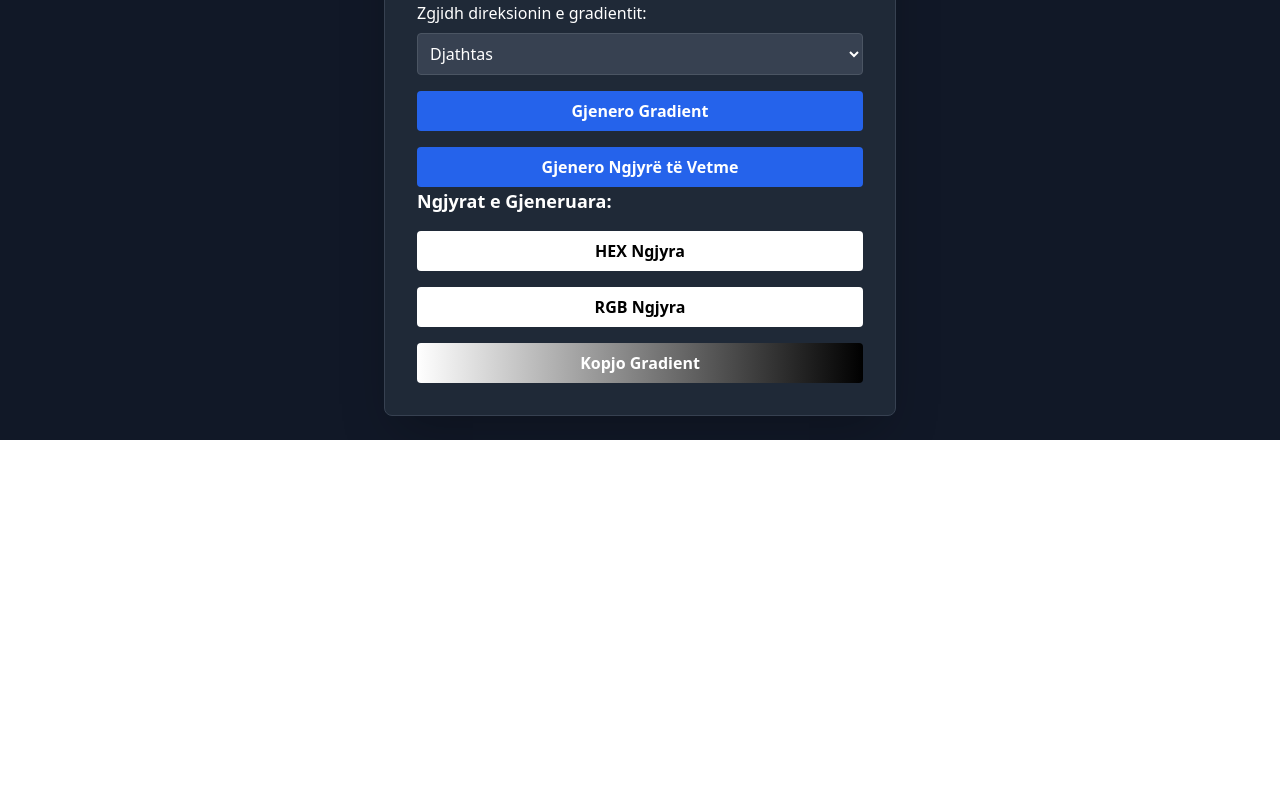
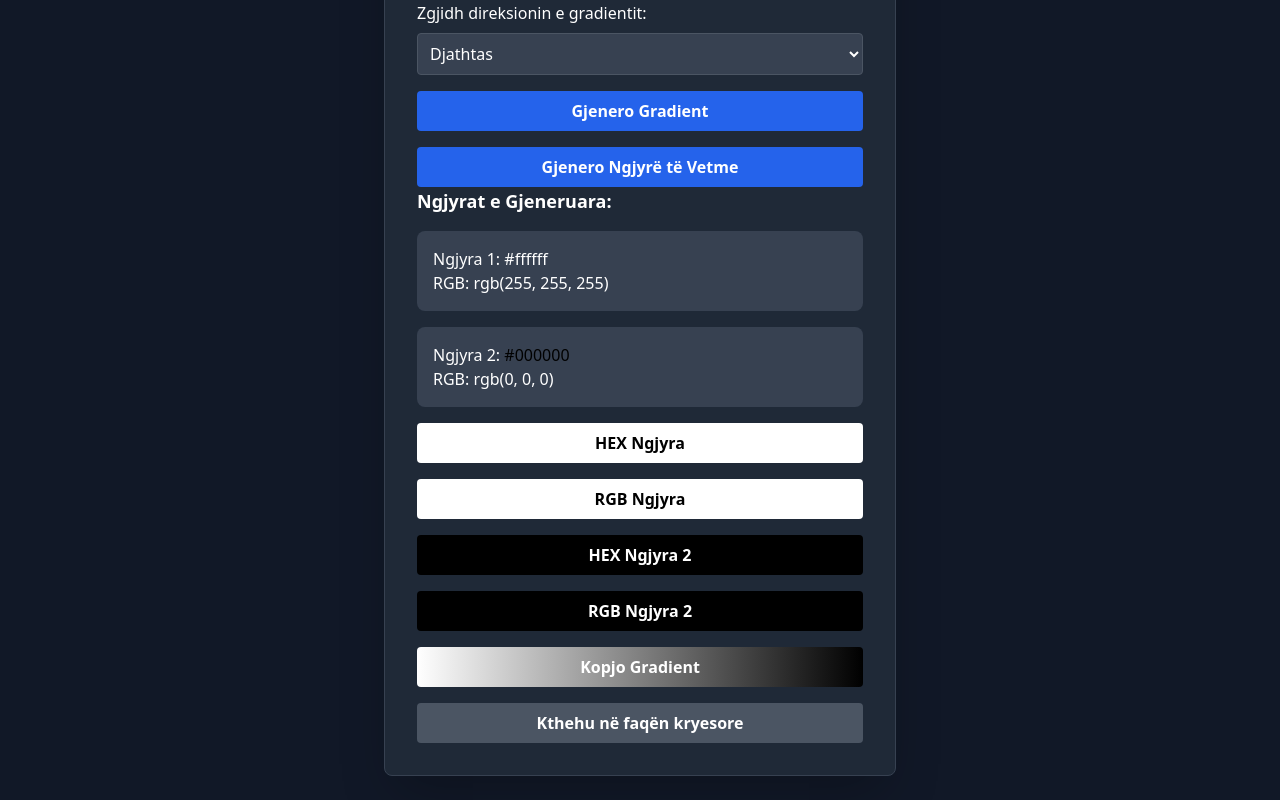
Before and after one commit to genttmaloku/QuickGen, a React (Create React App) app: page /colorgenerator in a window 1280 px wide. Shown: the part 482-1282 px from the top of the page. Before the commit the page ends 922 px from the top, so only its background shows below. Built offline with nearby package versions, Linux system fonts and the light colour scheme.

Commit message:
Tweaks in Color Generator

```diff
--- a/src/components/ColorGenerator.js
+++ b/src/components/ColorGenerator.js
@@ -1,4 +1,4 @@
-import React, { useState } from 'react';
+import React, { useState, useEffect } from 'react';
 
 const ColorGenerator = () => {
   const [color1, setColor1] = useState('#ffffff');
@@ -53,6 +53,12 @@ const ColorGenerator = () => {
     const gradient = `linear-gradient(${direction}, ${color1}, ${color2})`;
     return gradient;
   };
+
+  // UseEffect për të përditësuar ngjyrat e butonave
+  useEffect(() => {
+    setGeneratedColor1(color1);
+    setGeneratedColor2(color2);
+  }, [color1, color2]);
 
   return (
     <div className="flex items-center justify-center min-h-screen bg-gray-900 p-6">
@@ -118,8 +124,6 @@ const ColorGenerator = () => {
               setColor1(newColor1);
               setColor2(newColor2);
               setIsSingleColor(false);
-              setGeneratedColor1(newColor1);
-              setGeneratedColor2(newColor2);
             }}
             className="bg-blue-600 hover:bg-blue-700 text-white font-bold py-2 px-4 rounded focus:outline-none focus:shadow-outline w-full"
           >
@@ -132,8 +136,6 @@ const ColorGenerator = () => {
               setColor1(newColor);
               setColor2(newColor);
               setIsSingleColor(true);
-              setGeneratedColor1(newColor);
-              setGeneratedColor2(null);
             }}
             className="bg-blue-600 hover:bg-blue-700 text-white font-bold py-2 px-4 rounded focus:outline-none focus:shadow-outline w-full"
           >
@@ -143,6 +145,13 @@ const ColorGenerator = () => {
 
         <h3 className="text-lg font-bold text-white">Ngjyrat e Gjeneruara:</h3>
 {/* Shfaq ngjyrat e gjeneruara */}
+{isSingleColor ? (
+   <div className="mt-4 p-4 bg-gray-700 rounded-lg">
+   <p className="text-white">Ngjyra 1: <span style={{ color: generatedColor1 }}>{generatedColor1}</span></p>
+   <p className="text-white">RGB: <span>{hexToRgb(generatedColor1)}</span></p>
+ </div>
+) : (
+  <>
     {generatedColor1 && (
       <div className="mt-4 p-4 bg-gray-700 rounded-lg">
         <p className="text-white">Ngjyra 1: <span style={{ color: generatedColor1 }}>{generatedColor1}</span></p>
@@ -156,6 +165,9 @@ const ColorGenerator = () => {
         <p className="text-white">RGB: <span>{hexToRgb(generatedColor2)}</span></p>
       </div>
     )}
+  </>
+)}
+
 
         <div className="mt-4">
           <button
@@ -178,8 +190,7 @@ const ColorGenerator = () => {
             {copySuccess.rgb1 ? 'Kopjuar!' : ' RGB Ngjyra '}
           </button>
 
-          {generatedColor2 && (
-            <>
+          {!isSingleColor && (
             <button
               onClick={() => copyToClipboard(color2, 'hex2')}
               className={`${
@@ -189,7 +200,9 @@ const ColorGenerator = () => {
             >
               {copySuccess.hex2 ? 'Kopjuar!' : ' HEX Ngjyra 2'}
             </button>
+          )}
 
+          {!isSingleColor && (
             <button
               onClick={() => copyToClipboard(hexToRgb(color2), 'rgb2')}
               className={`${
@@ -199,7 +212,6 @@ const ColorGenerator = () => {
             >
               {copySuccess.rgb2 ? 'Kopjuar!' : ' RGB Ngjyra 2'}
             </button>
-            </>
           )}
 
           {!isSingleColor && (
@@ -208,12 +220,19 @@ const ColorGenerator = () => {
            className={`${
              copySuccess.gradient ? 'bg-green-500' : 'bg-green-600 hover:bg-green-700'
            } text-${isLightColor(generateGradient()) ? 'black' : 'white'} font-bold py-2 px-4 rounded focus:outline-none focus:shadow-outline w-full`}
-              style={{ background: generateGradient() }}
+           style={{ background: generateGradient() }} // Shto këtë linjë për të marrë ngjyrën e gradientit
          >
            {copySuccess.gradient ? 'Kopjuar!' : ' Kopjo Gradient '}
          </button>
+
           )}
         </div>
+        <button
+          onClick={() => window.history.back()}
+          className="bg-gray-600 hover:bg-gray-700 text-white font-bold py-2 px-4 rounded focus:outline-none mt-4 focus:shadow-outline w-full"
+        >
+          Kthehu në faqën kryesore
+        </button>
       </div>
     </div>
   );
```
Lines whose indentation alone changed are shown as unchanged.
